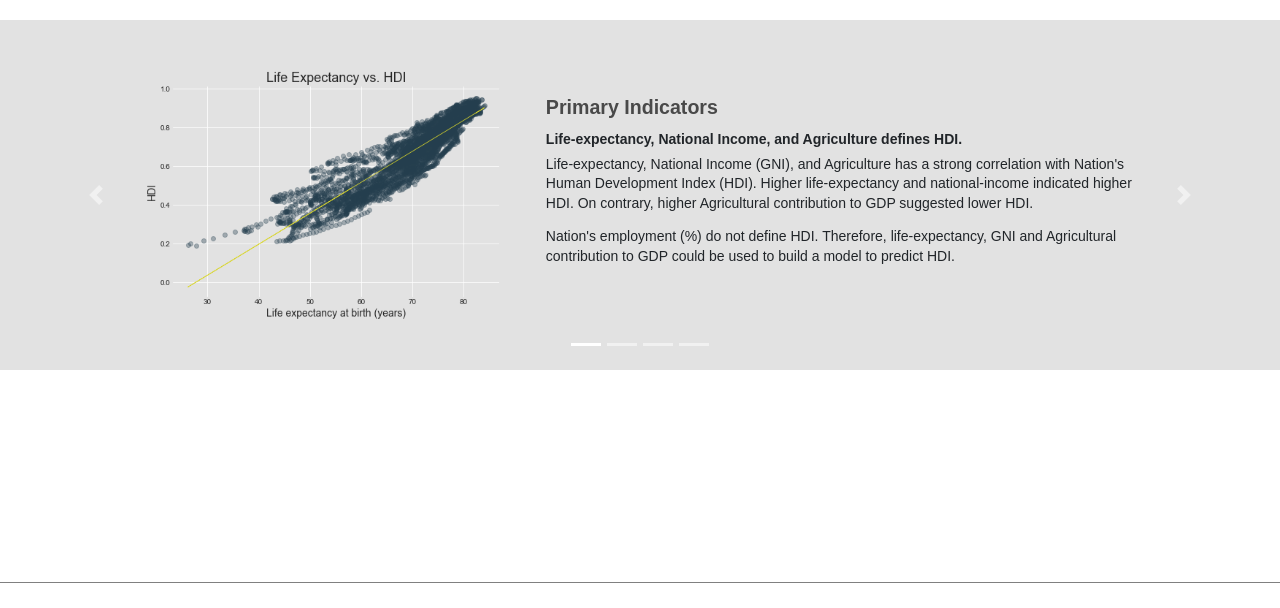
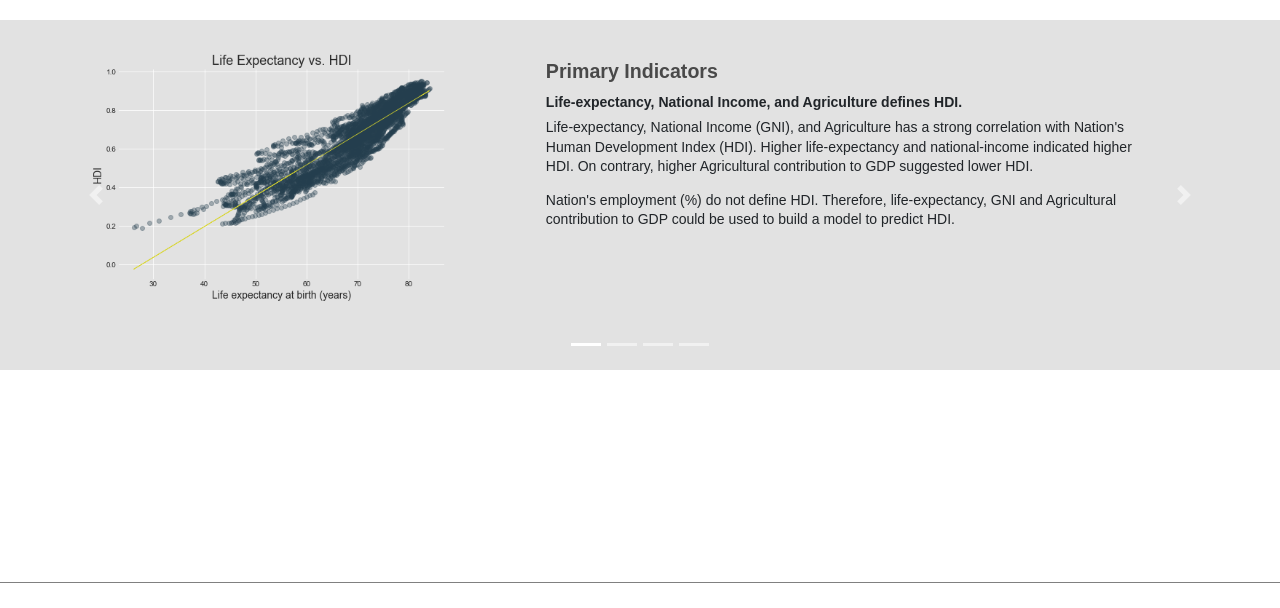
Before and after one commit to linmck/finalproject, a Flask app: page /primary in a window 1280 px wide. Shown: the part 160-768 px from the top of the page. Run offline with Flask 2, Linux system fonts and the light colour scheme; some libraries are stand-ins or nearby versions.

Commit message:
edited primary-css

```diff
--- a/static/styles.css
+++ b/static/styles.css
@@ -181,6 +181,7 @@ small {
 .primary-image {
     display: block;
     left: 5%;
+    bottom: 5%;
 }
 
 .primary-image img {
@@ -188,14 +189,14 @@ small {
     display: block;
     position: absolute;
     top: 50%;
-    left: 50%;
+    left: 40%;
     margin-right: -50%;
     transform: translate(-50%, -50%);
 }
 
 .slide-text-wrap{
     display: block;
-    margin-top: 10%;
+    margin-top: 5%;
     margin-right: 20%;
 }
 
```
